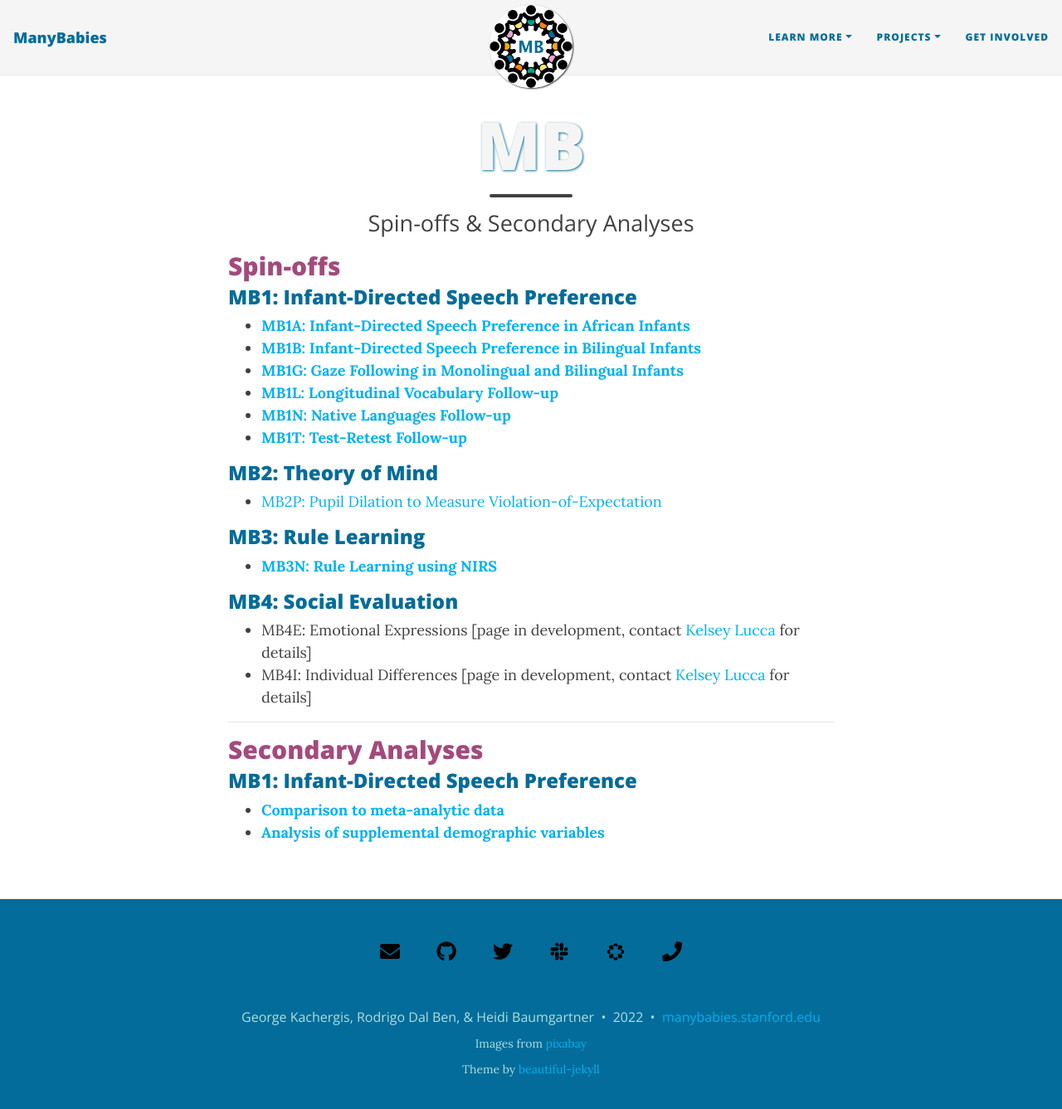
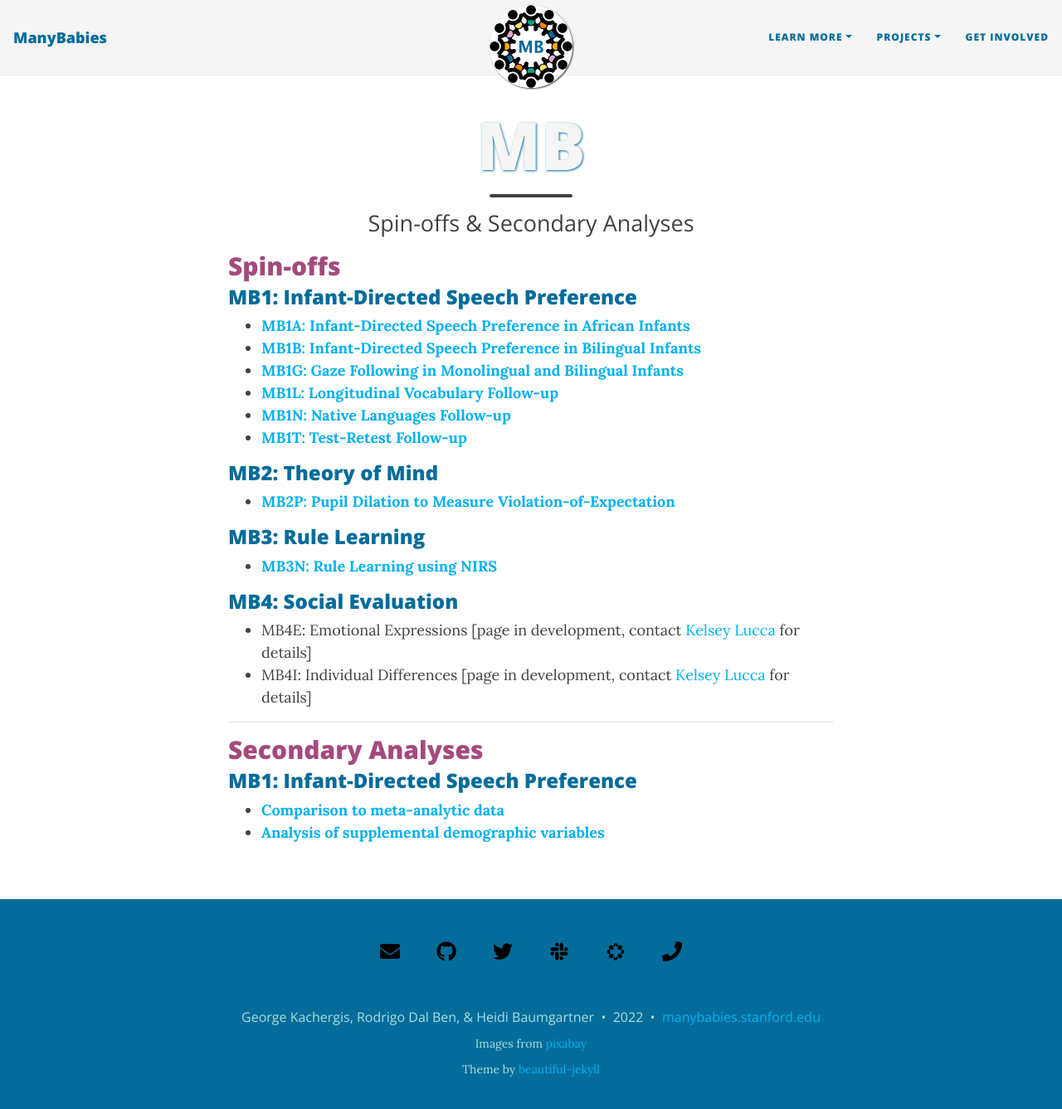
Before and after one commit to manybabies/manybabies.github.io, a Jekyll site: the page built from so_sa.md, in a window 1280 px wide and 1350 px high. Shown: the top 1337 px of the window at 83% size. Built offline with Jekyll 4.4.1, drawn with Linux system fonts in a browser that asks for light colours; nearby versions of some CDN libraries; some web fonts are replaced.

Commit message:
Update so_sa.md

```diff
--- a/so_sa.md
+++ b/so_sa.md
@@ -15,7 +15,7 @@
 * [**MB1T: Test-Retest Follow-up**]({{site.baseurl}}/MB1T/)
 
 ### MB2: Theory of Mind
-* [MB2P: Pupil Dilation to Measure Violation-of-Expectation]({{site.baseurl}}/MB2P/)
+* [**MB2P: Pupil Dilation to Measure Violation-of-Expectation**]({{site.baseurl}}/MB2P/)
 
 ### MB3: Rule Learning
 * [**MB3N: Rule Learning using NIRS**]({{site.baseurl}}/MB3N/)
```
